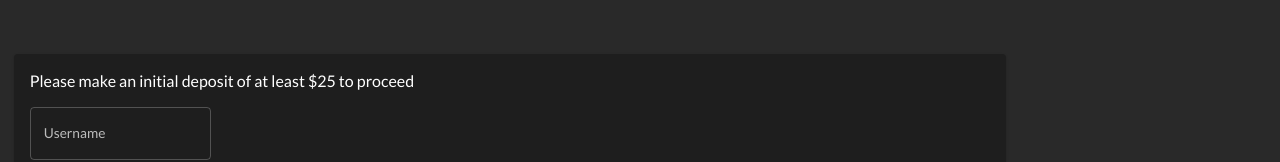
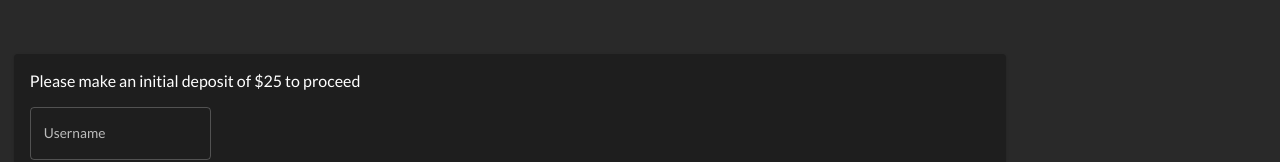
Before and after one commit to makmakcol/frontend-securebank, a React (Create React App) app: page /initial-deposit in a window 1280 px wide. Shown: the part 187-349 px from the top of the page. Built offline with nearby package versions, Linux system fonts and the light colour scheme; no server answers.

Commit message:
Update InitialDeposit.js

```diff
--- a/src/features/balance/InitialDeposit.js
+++ b/src/features/balance/InitialDeposit.js
@@ -55,7 +55,7 @@ return (
         <Card>
             <CardContent>
             <Typography variant="h5" component="div">
-              Please make an initial deposit of at least $25 to proceed
+              Please make an initial deposit of $25 to proceed
             </Typography>
                 {isLoading ? (
                      <div style={{ display: 'flex', justifyContent: 'center', alignItems: 'center' }}>
```
